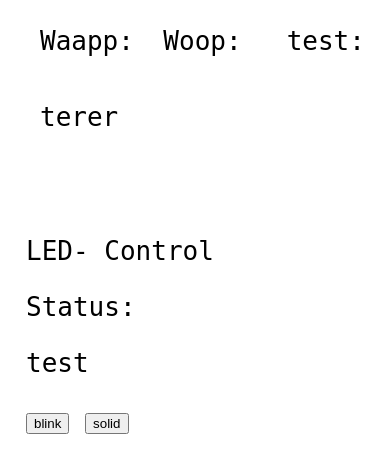
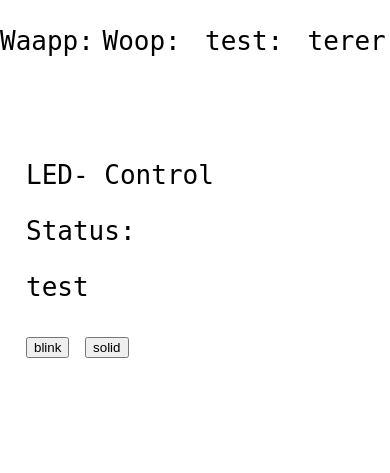
Before and after one commit to Secretmud/Automation_display, a Flask app: page / in a window 390 px wide. Shown: the top 473 px of the page. Run offline with Flask 2, Linux system fonts and the light colour scheme.

Commit message:
CSS-file for the website. It's fully responsive. Might add more styling later

```diff
--- a/static/main.css
+++ b/static/main.css
@@ -9,6 +9,7 @@
     display: grid;
     grid-template-columns: repeat(auto-fill, minmax(80px, 1fr));
     grid-gap: 20px;
+    padding-left: 0
 }
 .menu > li {
     list-style: none;
@@ -19,9 +20,10 @@
 .control {
     display: grid;
     grid-gap: 15px;
-    grid-template-columns: repeat(auto-fill, minmax(300px, 1fr))
+    grid-template-columns: repeat(auto-fill, minmax(350px, 1fr));
+    grid-template-rows: repeat(auto-fill, minmax(300px, 1fr))
 }
 .child {
     padding: 1em;
-
+    word-wrap: break-word;
 }
```
